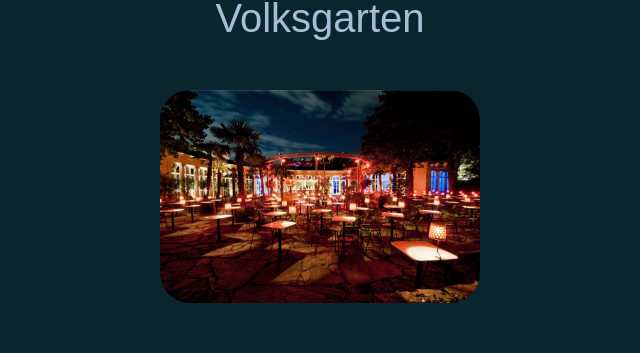
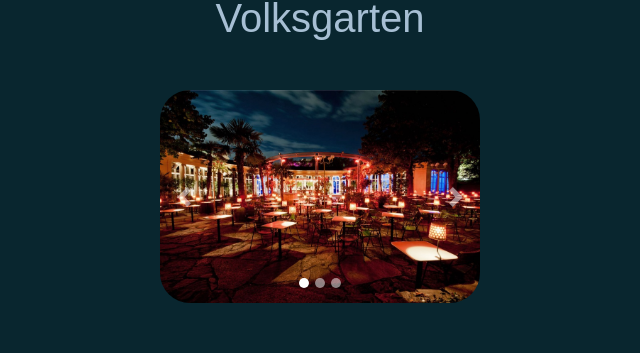
Before and after one commit to valloho/Concique_Website, a plain HTML site: page info.html in a window 1280 px wide. Shown: the part 126-479 px from the top of the page, 320-960 px from the left. Drawn offline with nearby package versions, Linux system fonts and the light colour scheme; a web font is replaced by a local one.

Commit message:
working on infosite

```diff
--- a/info.css
+++ b/info.css
@@ -70,12 +70,25 @@ main {
     float: right;
 }
 
-#voga_img {
+.carousel {
     border-radius: 30px;
+    overflow: hidden;
     width: 20em;
     position: absolute;
     left: 50%;
     transform: translate(-50%);
+}
+
+.carousel .carousel-indicators {
+    background: transparent;
+    bottom: -5%;
+}
+
+
+.carousel .carousel-indicators li {
+    width: 10px;
+    height: 10px;
+    border-radius: 100%;
 }
 
 #moreInfo {
--- a/info.html
+++ b/info.html
@@ -5,7 +5,7 @@
     <meta name="viewport" content="width=device-width, initial-scale=1.0">
     <title>Concique - Info</title>
     <link rel="stylesheet" href="info.css">
-    <link href="https://cdn.jsdelivr.net/npm/bootstrap@5.0.2/dist/css/bootstrap.min.css" rel="stylesheet" integrity="sha384-EVSTQN3/azprG1Anm3QDgpJLIm9Nao0Yz1ztcQTwFspd3yD65VohhpuuCOmLASjC" crossorigin="anonymous">
+    <link rel="stylesheet" href="https://cdn.jsdelivr.net/npm/bootstrap@4.3.1/dist/css/bootstrap.min.css" integrity="sha384-ggOyR0iXCbMQv3Xipma34MD+dH/1fQ784/j6cY/iJTQUOhcWr7x9JvoRxT2MZw1T" crossorigin="anonymous">
 </head>
 <div class="containerino">
 <body>
@@ -19,7 +19,33 @@
 <main>
     <div class="title_img">
         <h1>Volksgarten</h1>
-        <img src="images/clubs/voga_outside.jpg" alt="Volksgarten Outside" id="voga_img">
+        <div id="carouselExampleIndicators" class="carousel slide" data-ride="carousel" data-interval="false">
+            <ol class="carousel-indicators">
+                <li data-target="#carouselExampleIndicators" data-slide-to="0" class="active"></li>
+                <li data-target="#carouselExampleIndicators" data-slide-to="1"></li>
+                <li data-target="#carouselExampleIndicators" data-slide-to="2"></li>
+            </ol>
+            <div class="carousel-inner">
+                <div class="carousel-item active">
+                    <img class="d-block w-100" src="images/clubs/voga_outside.jpg" alt="First slide" id="voga_img">
+                </div>
+                <div class="carousel-item">
+                    <img class="d-block w-100" src="images/clubs/volksgarten_inside1.jpg" alt="Second slide">
+                </div>
+                <div class="carousel-item">
+                    <img class="d-block w-100" src="images/clubs/volksgarten_inside2.jpg" alt="Third slide">
+                </div>
+            </div>
+            <a class="carousel-control-prev" href="#carouselExampleIndicators" role="button" data-slide="prev">
+                <span class="carousel-control-prev-icon" aria-hidden="true"></span>
+                <span class="sr-only">Previous</span>
+            </a>
+            <a class="carousel-control-next" href="#carouselExampleIndicators" role="button" data-slide="next">
+                <span class="carousel-control-next-icon" aria-hidden="true"></span>
+                <span class="sr-only">Next</span>
+            </a>
+        </div>
+
     </div>
 
 </main>
@@ -29,7 +55,9 @@
 </div>
 <script type="module" src="https://unpkg.com/ionicons@5.5.2/dist/ionicons/ionicons.esm.js"></script>
 <script nomodule src="https://unpkg.com/ionicons@5.5.2/dist/ionicons/ionicons.js"></script>
-<script src="https://cdn.jsdelivr.net/npm/bootstrap@5.0.2/dist/js/bootstrap.bundle.min.js" integrity="sha384-MrcW6ZMFYlzcLA8Nl+NtUVF0sA7MsXsP1UyJoMp4YLEuNSfAP+JcXn/tWtIaxVXM" crossorigin="anonymous"></script>
+<script src="https://code.jquery.com/jquery-3.3.1.slim.min.js" integrity="sha384-q8i/X+965DzO0rT7abK41JStQIAqVgRVzpbzo5smXKp4YfRvH+8abtTE1Pi6jizo" crossorigin="anonymous"></script>
+<script src="https://cdn.jsdelivr.net/npm/popper.js@1.14.7/dist/umd/popper.min.js" integrity="sha384-UO2eT0CpHqdSJQ6hJty5KVphtPhzWj9WO1clHTMGa3JDZwrnQq4sF86dIHNDz0W1" crossorigin="anonymous"></script>
+<script src="https://cdn.jsdelivr.net/npm/bootstrap@4.3.1/dist/js/bootstrap.min.js" integrity="sha384-JjSmVgyd0p3pXB1rRibZUAYoIIy6OrQ6VrjIEaFf/nJGzIxFDsf4x0xIM+B07jRM" crossorigin="anonymous"></script>
 </body>
 </div>
 </html>
--- a/landingpage.css
+++ b/landingpage.css
@@ -63,8 +63,8 @@
     justify-self: center;
     align-self: stretch;
     background-color: var(--main-color);
-    border-top-right-radius: 10%;
-    border-top-left-radius: 10%;
+    border-top-right-radius: 3em;
+    border-top-left-radius: 3em;
     box-shadow: rgba(0, 0, 0, 0.45) 0 -5px 15px 0;
 }
 
```
Also changed, not shown: images/clubs/volksgarten_inside1.jpg (added), images/clubs/volksgarten_inside2.jpg (added).
